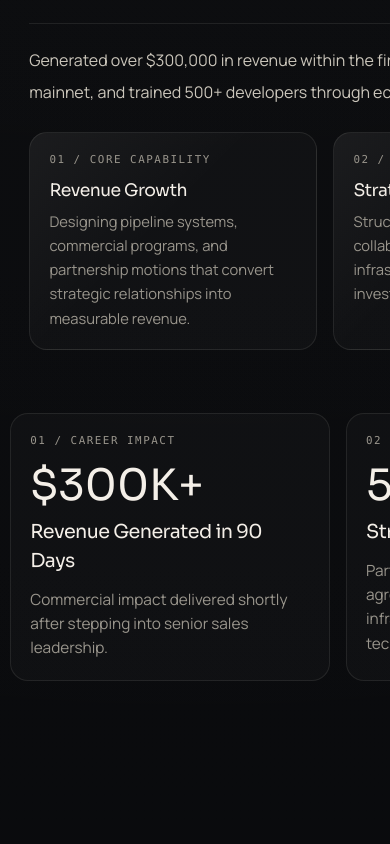
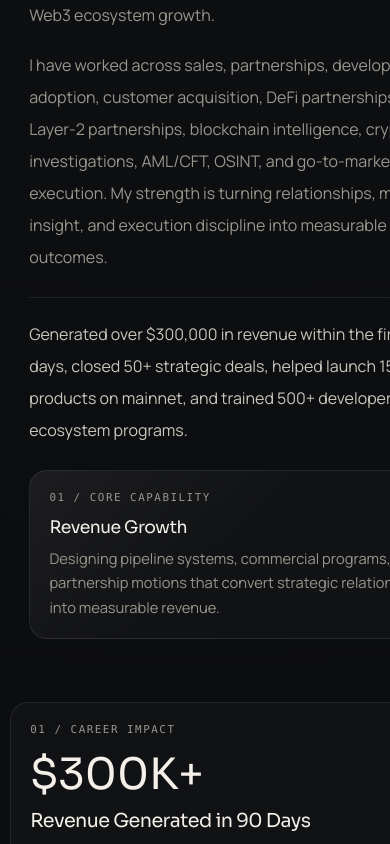
Before and after one commit to thepopeblack-byte/cv-website, a Next.js app: page / in a window 390 px wide. Shown: the part 1580-2424 px from the top of the page. Built offline with nearby package versions, Linux system fonts and the light colour scheme.

Commit message:
Add education section and mobile layout fixes

```diff
--- a/app/globals.css
+++ b/app/globals.css
@@ -674,7 +674,7 @@ main#main-content > section.page-layer {
 .media-stage-copy,
 .media-card {
   position: relative;
-  overflow: hidden;
+  overflow: visible;
 }
 
 .education-card {
@@ -1205,6 +1205,26 @@ main#main-content > section.page-layer {
     padding-block: 4.25rem;
   }
 
+  main#main-content > section.page-layer,
+  main#main-content > section.page-layer.scroll-scene,
+  main#main-content > section.page-layer.scene-active,
+  main#main-content > section.page-layer.scene-before,
+  main#main-content > section.page-layer.scene-after {
+    height: auto !important;
+    min-height: 0 !important;
+    overflow: visible;
+    opacity: 1 !important;
+    transform: none !important;
+    filter: none !important;
+  }
+
+  main#main-content > section.page-layer .section-frame {
+    overflow: visible;
+    opacity: 1 !important;
+    transform: none !important;
+    animation: none !important;
+  }
+
   .ambient {
     filter: blur(72px);
     opacity: 0.18;
@@ -1331,7 +1351,7 @@ main#main-content > section.page-layer {
   }
 
   .hero-quick-facts > div {
-    min-width: min(78vw, 18rem);
+    min-width: 100%;
     border: 1px solid var(--line);
     border-radius: 1rem;
     background: rgba(255, 255, 255, 0.022);
@@ -1387,10 +1407,7 @@ main#main-content > section.page-layer {
   }
 
   .proof-positioning-list,
-  .portfolio-card-grid,
-  .credential-stage,
-  .education-highlight-grid,
-  .media-card-stack {
+  .portfolio-card-grid {
     display: flex;
     gap: 1rem;
     max-width: 100%;
@@ -1402,19 +1419,16 @@ main#main-content > section.page-layer {
   }
 
   .proof-positioning-list .proof-positioning-card,
-  .credential-stage .credential-card,
-  .education-highlight-grid .education-highlight-card,
-  .media-card-stack > div,
   .portfolio-card-grid > div {
     scroll-snap-align: start;
   }
 
   .proof-positioning-list .proof-positioning-card {
-    min-width: min(78vw, 18rem);
+    min-width: 100%;
   }
 
   .portfolio-card-grid > div {
-    min-width: min(84vw, 22rem);
+    min-width: 100%;
   }
 
   .portfolio-card .image-panel {
@@ -1438,7 +1452,7 @@ main#main-content > section.page-layer {
   }
 
   .proof-metric-grid .signal-card {
-    min-width: min(82vw, 20.5rem);
+    min-width: 100%;
     scroll-snap-align: start;
   }
 
@@ -1584,7 +1598,11 @@ main#main-content > section.page-layer {
   }
 
   .media-card-stack {
-    gap: 1rem;
+    display: grid;
+    gap: 1.35rem;
+    overflow: visible;
+    padding-bottom: 0;
+    scroll-snap-type: none;
   }
 
   .media-image-panel {
@@ -1593,7 +1611,8 @@ main#main-content > section.page-layer {
 
   .media-card-stack > div,
   .media-card {
-    min-width: min(86vw, 22.5rem);
+    min-width: 0;
+    width: 100%;
   }
 
   .media-card h3 {
@@ -1606,18 +1625,30 @@ main#main-content > section.page-layer {
   }
 
   .credential-stage .credential-card {
-    min-width: min(78vw, 19rem);
+    min-width: 0;
+    width: 100%;
     border: 1px solid rgba(244, 239, 232, 0.065);
     border-radius: 1rem;
     background: rgba(255, 255, 255, 0.012);
     padding: 1rem;
   }
 
+  .credential-stage,
+  .education-highlight-grid {
+    display: grid;
+    gap: 1rem;
+    overflow: visible;
+    padding-bottom: 0;
+    scroll-snap-type: none;
+  }
+
   .education-highlight-grid .education-highlight-card {
-    min-width: min(75vw, 18rem);
-    border: 1px solid rgba(244, 239, 232, 0.065);
-    border-radius: 1rem;
-    padding: 0.95rem;
+    min-width: 0;
+    width: 100%;
+    border: 0;
+    border-top: 1px solid rgba(244, 239, 232, 0.075);
+    border-radius: 0;
+    padding: 0.95rem 0 0;
   }
 
   .contact-link-grid {
@@ -1644,12 +1675,6 @@ main#main-content > section.page-layer {
   select,
   textarea {
     min-height: 3.1rem;
-  }
-
-  main#main-content > section.page-layer {
-    transform: none;
-    opacity: 1;
-    filter: none;
   }
 
   .logo-marquee::before,
--- a/app/page.tsx
+++ b/app/page.tsx
@@ -1,5 +1,6 @@
 import { Certifications } from "@/components/Certifications";
 import { Contact } from "@/components/Contact";
+import { Education } from "@/components/Education";
 import { ExperienceTimeline } from "@/components/ExperienceTimeline";
 import { Footer } from "@/components/Footer";
 import { Header } from "@/components/Header";
@@ -24,6 +25,7 @@ export default function Page() {
         <Portfolio />
         <ExperienceTimeline />
         <Certifications />
+        <Education />
         <SpeakingMedia />
         <Contact />
       </main>
--- a/components/Certifications.tsx
+++ b/components/Certifications.tsx
@@ -1,7 +1,6 @@
 import { Container } from "@/components/Container";
 import { SectionReveal } from "@/components/SectionReveal";
 import { certifications } from "@/data/certifications";
-import { profile } from "@/data/profile";
 
 export function Certifications() {
   return (
@@ -13,8 +12,8 @@ export function Certifications() {
             <div>
               <h2 className="section-title">Credentials.</h2>
               <p className="section-copy">
-                Certification work and education foundations across compliance,
-                financial crime analysis, open-source intelligence, and
+                Certification work across compliance, financial crime analysis,
+                open-source intelligence, Web3 operations, and commercial
                 leadership.
               </p>
             </div>
@@ -29,33 +28,6 @@ export function Certifications() {
                   <h3>{certification.title}</h3>
                 </article>
               ))}
-
-              <article className="education-card credential-education">
-                <div>
-                  <div className="meta-stack">Education</div>
-                  <h3>{profile.education.degree}</h3>
-                  <p className="mt-3 text-[0.98rem] leading-8 text-[var(--muted)]">
-                    {profile.education.school}
-                  </p>
-                  <p className="mt-2 text-[0.98rem] leading-8 text-[var(--muted)]">
-                    {profile.education.course}
-                  </p>
-                </div>
-
-                <div className="education-highlight-grid">
-                  {profile.education.highlights.map((highlight, index) => (
-                    <article
-                      key={highlight}
-                      className="education-highlight-card"
-                    >
-                      <div className="meta-stack">
-                        0{index + 1} / FOUNDATION
-                      </div>
-                      <p>{highlight}</p>
-                    </article>
-                  ))}
-                </div>
-              </article>
             </div>
           </div>
         </SectionReveal>
--- a/components/Contact.tsx
+++ b/components/Contact.tsx
@@ -81,7 +81,7 @@ export function Contact() {
     <section id="contact" className="page-layer py-14 md:py-16 lg:py-12">
       <Container>
         <SectionReveal className="section-frame">
-          <div className="meta-stack">09 / CONTACT</div>
+          <div className="meta-stack">10 / CONTACT</div>
           <div className="mt-4 grid gap-8 lg:grid-cols-[0.34fr_0.66fr] lg:items-start">
             <div>
               <h2 className="section-title">Contact.</h2>
--- a/components/Education.tsx
+++ b/components/Education.tsx
@@ -12,17 +12,16 @@ export function Education() {
             <div>
               <h2 className="section-title">Education.</h2>
               <p className="section-copy">
-                Business foundations reinforced by large-scale workshop,
-                community, and stakeholder leadership.
+                Business administration foundations supporting commercial
+                leadership, stakeholder management, and emerging-market
+                ecosystem work.
               </p>
             </div>
 
             <div className="education-card">
               <div>
                 <div className="meta-stack">{profile.education.school}</div>
-                <h3>
-                  {profile.education.degree}
-                </h3>
+                <h3>{profile.education.degree}</h3>
                 <p className="mt-3 text-[0.98rem] leading-8 text-[var(--muted)]">
                   {profile.education.course}
                 </p>
--- a/components/ScrollScenes.tsx
+++ b/components/ScrollScenes.tsx
@@ -10,6 +10,7 @@ const sceneLabels = [
   "Selected Work",
   "Experience",
   "Credentials",
+  "Education",
   "Media",
   "Contact",
 ];
--- a/components/SpeakingMedia.tsx
+++ b/components/SpeakingMedia.tsx
@@ -23,7 +23,7 @@ export function SpeakingMedia() {
     <section id="speaking" className="page-layer py-14 md:py-16 lg:py-12">
       <Container>
         <SectionReveal className="section-frame media-stage">
-          <div className="meta-stack">08 / SPEAKING & MEDIA</div>
+          <div className="meta-stack">09 / SPEAKING & MEDIA</div>
           <div className="mt-4 grid gap-8 lg:grid-cols-[0.34fr_0.66fr] lg:items-start">
             <div className="media-stage-copy">
               <h2 className="section-title">
```
